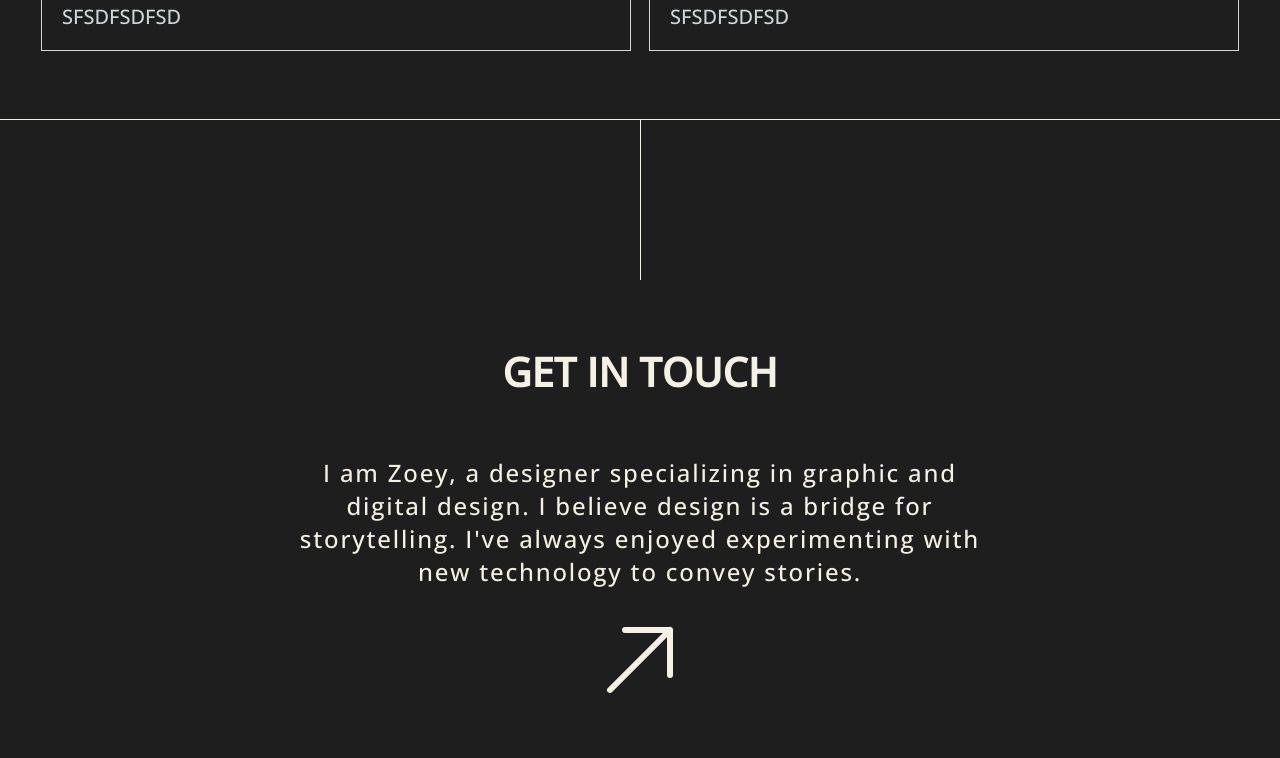
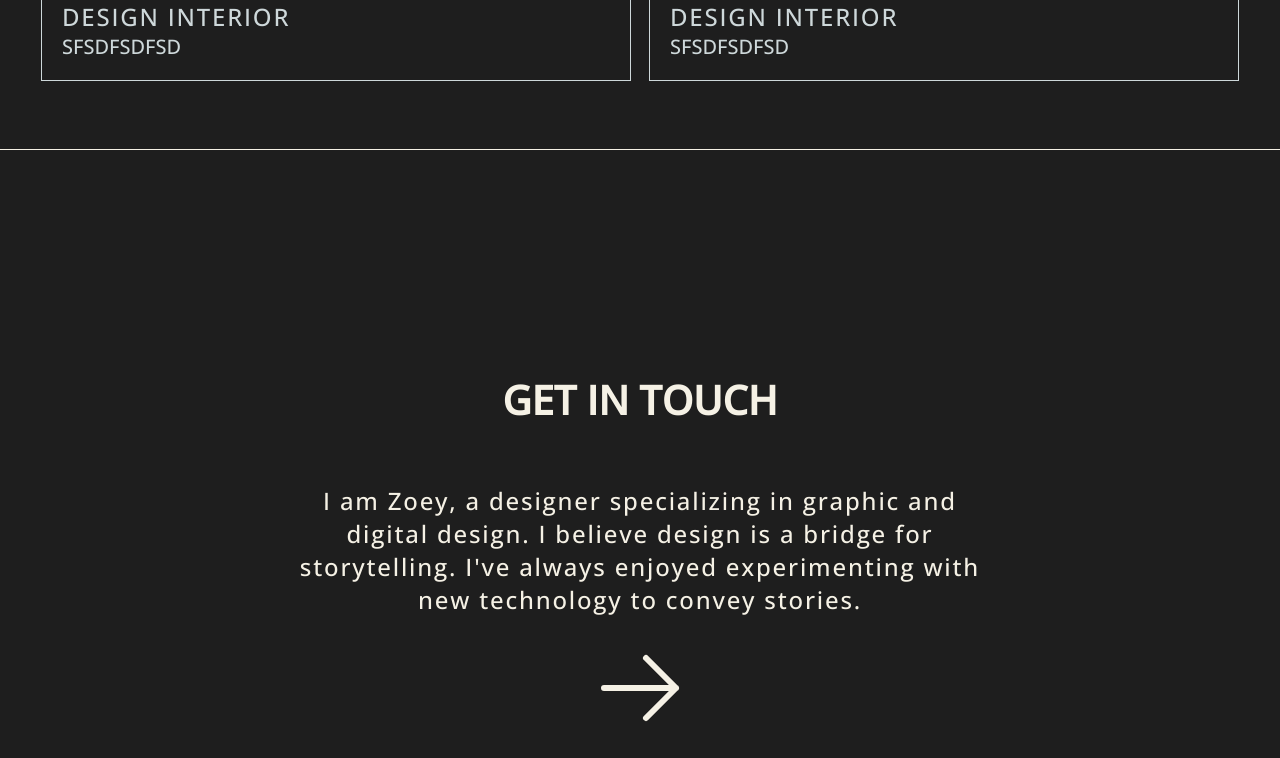
Before and after one commit to MarianRusoiu99/andreea, a React (Create React App) app: page / in a window 1280 px wide. Shown: the part 1960-2718 px from the top of the page. Built offline with nearby package versions, Linux system fonts and the light colour scheme.

Commit message:
sadsdousdfosd

```diff
--- a/src/CSS/App.css
+++ b/src/CSS/App.css
@@ -13,3 +13,29 @@ a{
 a:hover{
   transition: cubic-bezier(0.075, 0.82, 0.165, 1);
 }
+
+.fade-in-section {
+  opacity: 0;
+  transform: translateY(5vh);
+  visibility: hidden;
+  transition: opacity 0.3s ease-out, transform 0.4s ease-out;
+  will-change: opacity, visibility;
+}
+.fade-in-section.is-visible {
+  opacity: 1;
+  transform: none;
+  visibility: visible;
+}
+
+.fade-in-section2 {
+  opacity: 0;
+  transform: translateX(-5vh);
+  visibility: hidden;
+  transition: opacity 0.3s ease-out, transform 0.4s ease-out;
+  will-change: opacity, visibility;
+}
+.fade-in-section2.is-visible2 {
+  opacity: 1;
+  transform: none;
+  visibility: visible;
+}
--- a/src/CSS/Hero.css
+++ b/src/CSS/Hero.css
@@ -68,8 +68,14 @@
 
 .hbar {
   width: 100%;
-  padding: 5px 0 5px 0;
+
+  padding: 20px 0 20px 0;
   margin-bottom: 50px;
+  transition: 0.4s;
+}
+.hbar:hover{
+  background-color: #1E1E1E;
+  color: #F5F1E5;
 }
 
 .text {
@@ -101,7 +107,6 @@
 }
  .bg{
     padding-bottom: 15px;
-    z-index:2 ;
     padding: 20px 0 40px 0;
 
 }
@@ -109,7 +114,7 @@
     width: 1px;
     height: 60%;
     background-color: #1E1E1E;;
-    z-index: 1;
+    z-index: -1;
 }
  .line{
     display: flex;
@@ -120,7 +125,7 @@
     left: 50%;
     background-color: #F5F1E5;
     height: 100%;
-
+    z-index: 0;
     visibility: inherit;
 }
 .header{
--- a/src/CSS/Page.css
+++ b/src/CSS/Page.css
@@ -40,7 +40,7 @@
   border-bottom: 1px solid #1E1E1E;
 }
 
-div.storyContent div:last-child{
+div.storyContent div:last-child div:last-child{
 
     border-bottom: none !important;
 
--- /dev/null
+++ b/src/Components/FadeInSection.js
@@ -0,0 +1,23 @@
+import React from "react";
+
+function FadeInSection(props) {
+    const [isVisible, setVisible] = React.useState(true);
+    const domRef = React.useRef();
+    React.useEffect(() => {
+      const observer = new IntersectionObserver(entries => {
+        entries.forEach(entry => setVisible(entry.isIntersecting));
+      });
+      observer.observe(domRef.current);
+      return () => observer.unobserve(domRef.current);
+    }, []);
+    return (
+      <div
+        className={`fade-in-section ${isVisible ? 'is-visible' : ''}`}
+        ref={domRef}
+      >
+        {props.children}
+      </div>
+    );
+
+  }
+  export default FadeInSection
--- /dev/null
+++ b/src/Components/FadeInSection2.js
@@ -0,0 +1,23 @@
+import React from "react";
+
+function FadeInSection2(props) {
+    const [isVisible, setVisible] = React.useState(true);
+    const domRef = React.useRef();
+    React.useEffect(() => {
+      const observer = new IntersectionObserver(entries => {
+        entries.forEach(entry => setVisible(entry.isIntersecting));
+      });
+      observer.observe(domRef.current);
+      return () => observer.unobserve(domRef.current);
+    }, []);
+    return (
+      <div
+        className={`fade-in-section2 ${isVisible ? 'is-visible2' : ''}`}
+        ref={domRef}
+      >
+        {props.children}
+      </div>
+    );
+
+  }
+  export default FadeInSection2
--- a/src/Components/GetInTouch.js
+++ b/src/Components/GetInTouch.js
@@ -1,17 +1,24 @@
 import React from 'react'
-import { HiOutlineArrowUpRight } from "react-icons/hi2";
+import { HiOutlineArrowRight } from "react-icons/hi2";
 import { IconContext } from "react-icons";
+import FadeInSection from './FadeInSection';
+import FadeInSection2 from './FadeInSection2';
 
 function GetInTouch() {
   return (
     <IconContext.Provider value={{ size: "4em" }}>
     <div className='contBig'>
+    <FadeInSection>
         <div className="bg contGet">
             <h2 className='header t'>GET IN TOUCH</h2>
             <p className='text maxw t'>I am Zoey, a designer specializing in graphic and digital design. I believe design is a bridge for storytelling. I've always enjoyed experimenting with new technology to convey stories.</p>
-            <HiOutlineArrowUpRight className='text'/>
-        </div>
-        <div className='line'><div className='noline'></div></div>
+              <FadeInSection2>
+            <HiOutlineArrowRight className='text'/>
+            </FadeInSection2>
+
+
+    </div>
+    </FadeInSection>
     </div>
     </IconContext.Provider>
   )
--- a/src/Components/MyWork.js
+++ b/src/Components/MyWork.js
@@ -2,6 +2,7 @@ import React from 'react'
 import placeholder from "../Assets/a.webp"
 import {Link} from "react-router-dom"
 import Pagina from './Pagina'
+import FadeInSection from './FadeInSection';
 function MyWork() {
 
    const context = require.context('./Json', true, /.json$/);
@@ -21,7 +22,10 @@ context.keys().forEach((key) => {
   return (
 
     <div className='cont'>
-    <div className="hbar bgLight" ><h2 className='head'>MY WORK</h2></div>
+
+    <div className="hbar bgLight" >
+    <FadeInSection><h2 className='head'>MY WORK</h2></FadeInSection></div>
+
     <div id="wcont">
 
             {
--- a/src/Components/Pagina.js
+++ b/src/Components/Pagina.js
@@ -1,6 +1,7 @@
 import React from 'react'
 import { useLocation } from 'react-router-dom'
 import Slider from './Slider'
+import FadeInSection from './FadeInSection'
 function Pagina() {
   const location = useLocation()
   const { from } = location.state
@@ -11,27 +12,31 @@ function Pagina() {
   return (
 
     <div className="Container">
+
       <div className="Title">
         <h1 className='numeProiect'>{from.title}</h1>
         <h2 className='subtitle'>{from.subtitle}</h2>
       </div>
+      <FadeInSection>
       <div className="bigImageContainer">
            <img src={`${from.bigPicture}`} alt='gi'/>
       </div>
-
+</FadeInSection>
       <div className='storyContent'>
 
         {
       Object.keys(from.Content).map(key => {
   //  console.log(key, from.Content[key]);
                return(
-               <div className="itemContent">
+               <FadeInSection>
+                 <div className="itemContent">
                   <div className='text1'>
                   <h3 className='h'>{from.Content[key].name}</h3>
                   <p className='con'>{from.Content[key].text}</p>
                   </div>
                   <img className='imagePage' alt='sc' src={`${from.Content[key].picture}`}></img>
                </div>
+               </FadeInSection>
 
                 )
                   // console.log(all[key].bigPicture)
@@ -39,8 +44,9 @@ function Pagina() {
             }
 
       </div>
+      <FadeInSection>
             <Slider images = {from.Slider}/>
-
+            </FadeInSection>
     </div>
   )
 }
```
